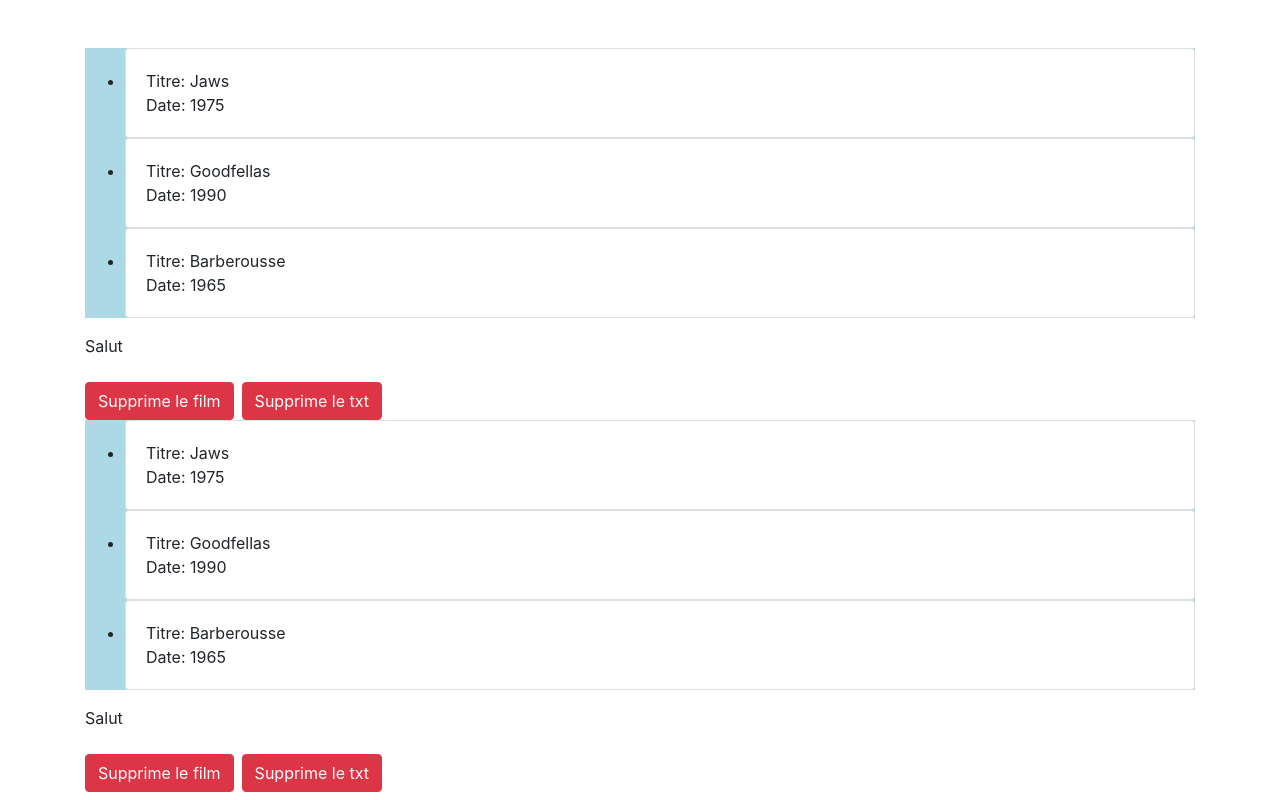
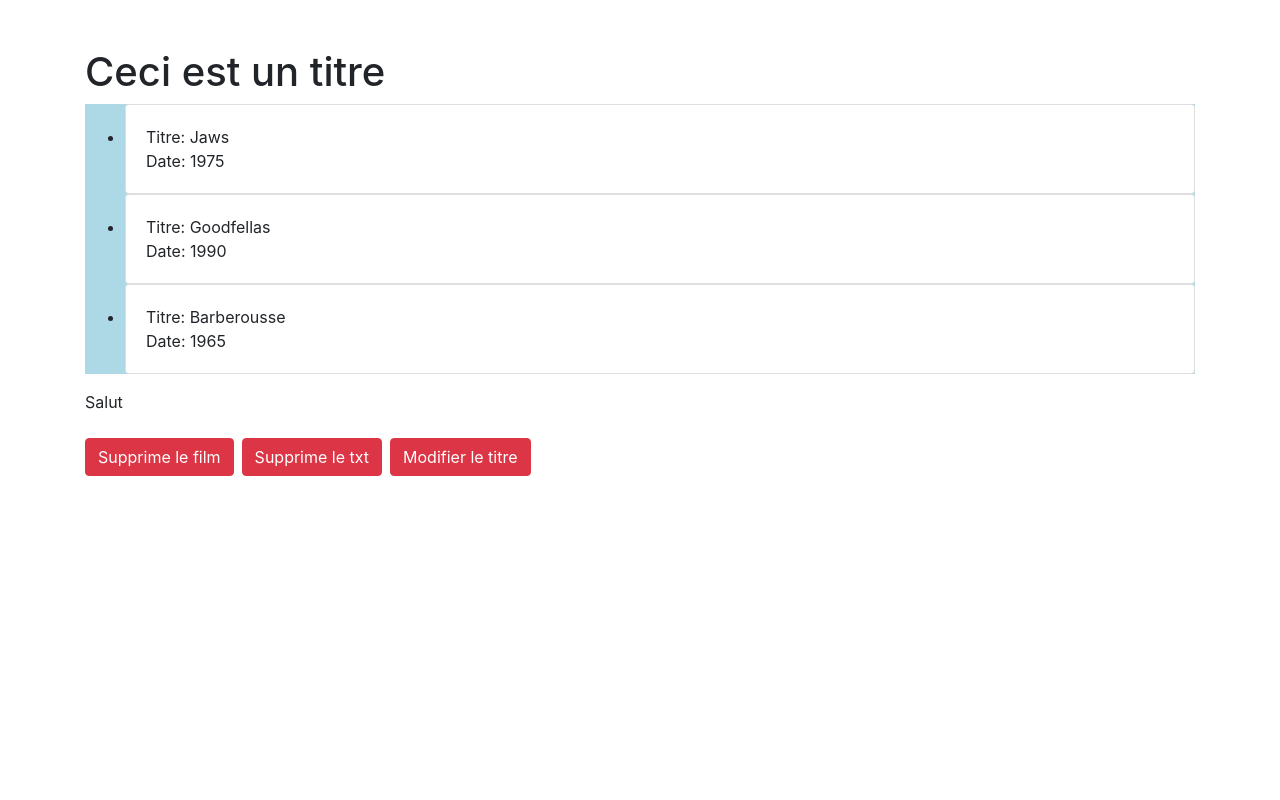
Before and after one commit to Sanjuron/vueJs, a Vue app in the folder project/: page / in a window 1280 px wide. Built offline with nearby package versions, Linux system fonts and the light colour scheme.

Commit message:
data from parent to children

```diff
--- a/project/src/components/Contenu.vue
+++ b/project/src/components/Contenu.vue
@@ -1,8 +1,8 @@
 <template>
 <div class="container mt-5">
 
-    <list v-bind:myArr="myArr" :txt="txt"></list>
-    <list v-bind:myArr="myArr" :txt="txt"></list>
+    <h1> {{title}} </h1>
+    <list v-bind:myArr="myArr" :txt="txt" v-on:changeTitle="changeTitle($event)"></list>
 </div>
 
 </template>
@@ -20,7 +20,13 @@
                     {titre: "Goodfellas", date: 1990},
                     {titre: "Barberousse", date: 1965},
                 ],
-                txt: 'Salut'
+                txt: 'Salut',
+                title: 'Ceci est un titre'
+            }
+        },
+        methods : {
+            changeTitle: function(newTitle){
+                this.title = newTitle;
             }
         },
         components: {
--- a/project/src/components/List.vue
+++ b/project/src/components/List.vue
@@ -15,6 +15,7 @@
 <p>{{txt}} </p>
 <div class="btn btn-danger mt-2" v-on:click="delMovie()">Supprime le film</div>
 <div class="btn btn-danger mt-2 ml-2" v-on:click="delTxt()">Supprime le txt</div>
+<div class="btn btn-danger mt-2 ml-2" v-on:click="changeTitle">Modifier le titre</div>
 
 </div>
 
@@ -34,8 +35,11 @@
                 this.myArr.pop();
             },
             delTxt: function(){
-            this.myArr.pop();
-    },
+            this.txt="";
+            },
+            changeTitle: function(){
+                this.$emit('changeTitle', "Mon nouveau titre") //emit sert à créer un événement personnalisé auquel le parent peut écouter
+            }
         },
         //il faut recevoir les props
         props: ['myArr', "txt"]
```
Also changed, not shown: 1 other file (tests, documents, lock files or other folders).
